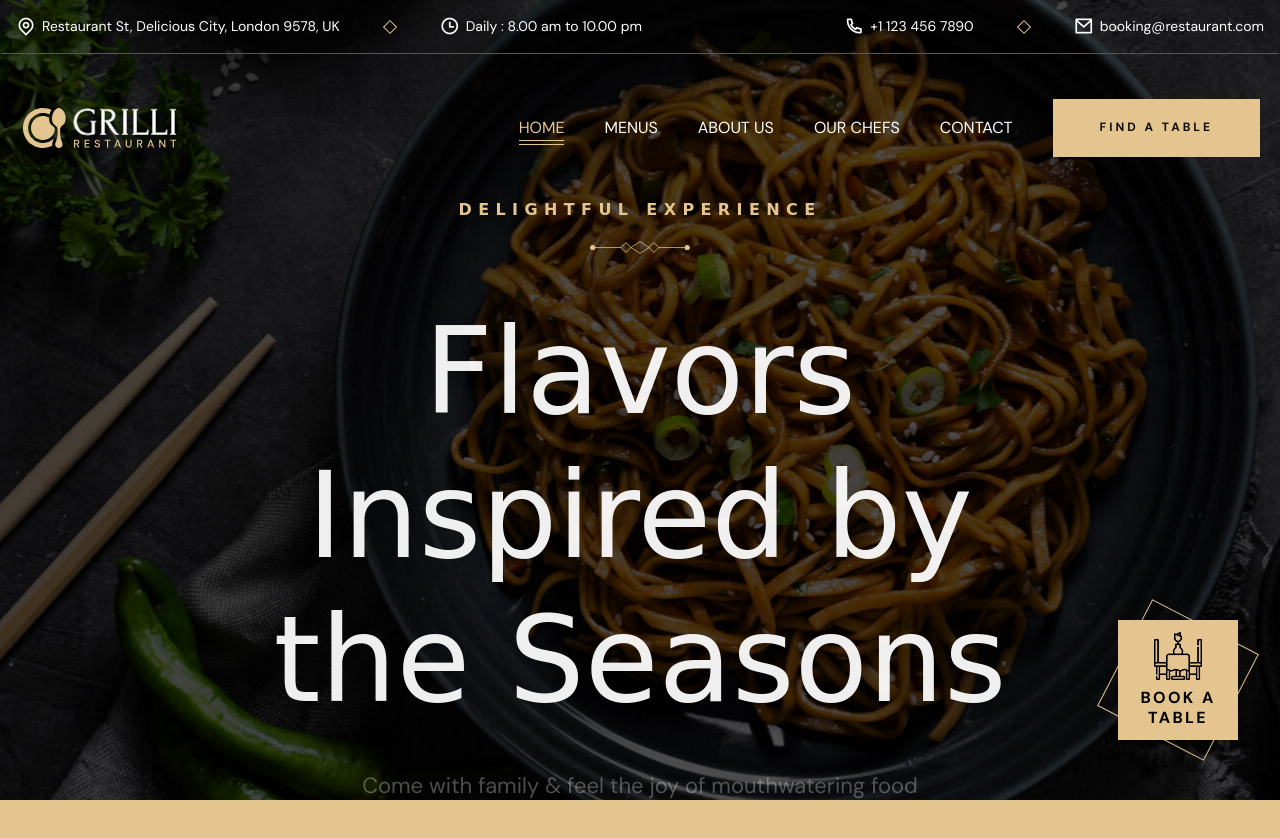
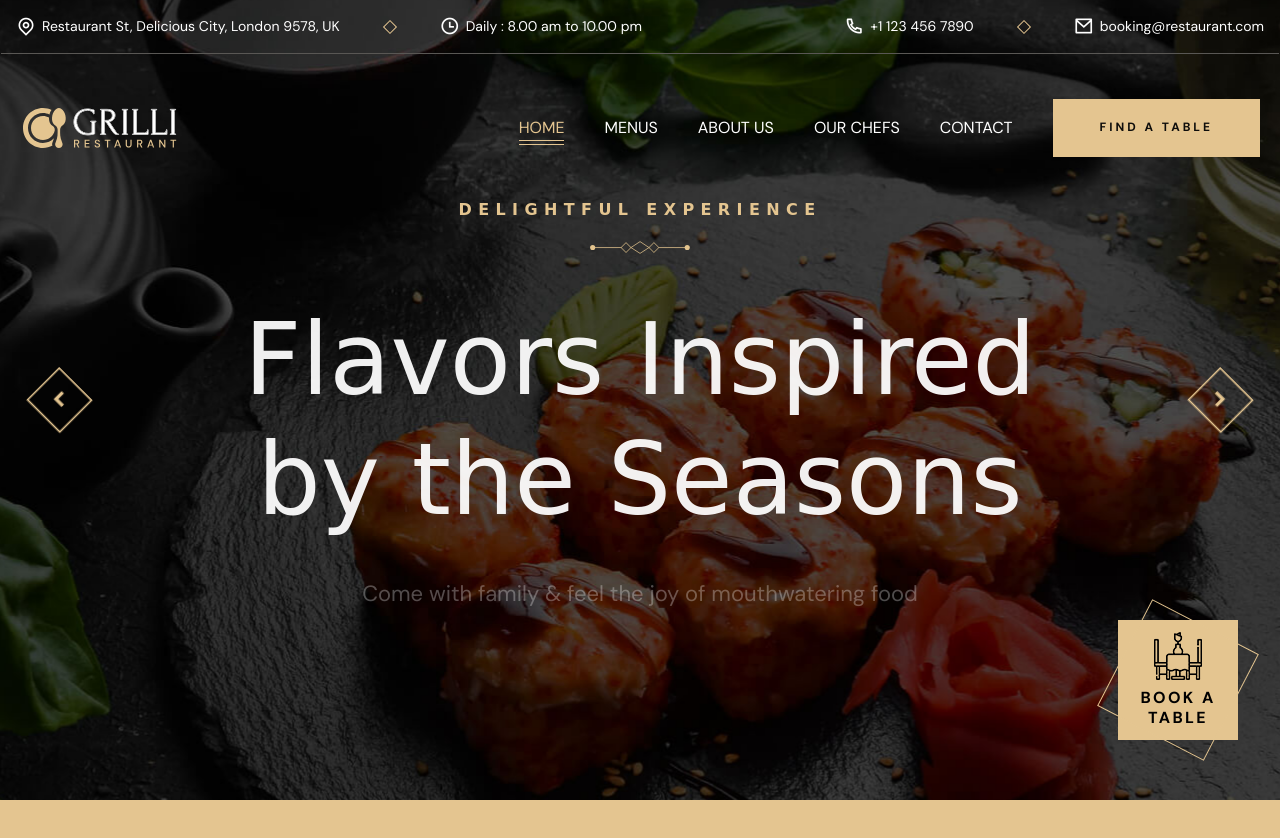
Before and after one commit to Krzysiek756/Grilli-Restaurant, a website: page src/index.pug in a window 1280 px wide. Both pictures are taken after a click on the link "MENUS". Drawn offline with nearby package versions, Linux system fonts and the light colour scheme; files that its build step writes are made by us from their sources; a web font is replaced by a local one.

Commit message:
finish hero section

```diff
--- a/src/parts/content.pug
+++ b/src/parts/content.pug
@@ -15,7 +15,7 @@
                                 span.text.text-1 View Our Menu
                                 span.text.text-2(aria-hidden='true') View Our Menu
                         .hero__slide(data-hero-slider-item="")
-                            .hero__bg.hero__bg--1
+                            .hero__bg.hero__bg--2
                             h3.slide__subtitle.slider-reveal delightful experience
                             h1.slide__title.slider-reveal Flavors Inspired by the Seasons
                             p.slide__p.slider-reveal Come with family & feel the joy of mouthwatering food
@@ -23,14 +23,14 @@
                                 span.text.text-1 View Our Menu
                                 span.text.text-2(aria-hidden='true') View Our Menu
                         .hero__slide(data-hero-slider-item="")
-                            .hero__bg.hero__bg--2
+                            .hero__bg.hero__bg--3
                             h3.slide__subtitle.slider-reveal amazing & delicious
                             h1.slide__title.slider-reveal Where every flavor tells a story
                             p.slide__p.slider-reveal Come with family & feel the joy of mouthwatering food
                             .btn.btn--hero.slider-reveal
                                 span.text.text-1 View Our Menu
                                 span.text.text-2(aria-hidden='true') View Our Menu
-                    .hero__button
+            .hero__button
                         .btn.btn--slider.prev(data-prev-btn="")
                             i.ri-arrow-left-s-line
                         .btn.btn--slider.next(data-next-btn="")
--- a/src/scss/components/_button.scss
+++ b/src/scss/components/_button.scss
@@ -98,5 +98,44 @@
     }
 
 
+    &--slider {
+
+        display: flex;
+        align-items: center;
+        justify-content: center;
+
+        padding: 12px 12px;
+        transform: translateY(-50%) rotate(45deg) scale(0.6);
+
+
+        @include xl {
+            transform: translateY(-50%) rotate(45deg) scale(0.8);
+        }
+
+        transition: $transition-2;
+
+
+        i {
+            font-size: 28px;
+            transform: rotate(-45deg);
+
+            @include xl {
+                transform: scale(1.2) rotate(-45deg);
+
+            }
+        }
+
+        &:hover {
+            transition: $transition-2;
+
+            background-color: $gold-crayola;
+
+            i {
+                color: $black;
+            }
+        }
+    }
+
+
 
 }
--- a/src/scss/components/_container.scss
+++ b/src/scss/components/_container.scss
@@ -52,9 +52,6 @@
 
 
 
-
-
-
     &__slider {
         display: flex;
         flex-direction: column;
@@ -73,19 +70,6 @@
         background-size: cover;
         background-repeat: no-repeat;
 
-        :nth-child(1) {
-            background-image: url('/assets/img/hero-slider-1.jpg');
-        }
-
-        :nth-child(2) {
-            background-image: url('/assets/img/hero-slider-2.jpg');
-        }
-
-
-
-        :nth-child(3) {
-            background-image: url('/assets/img/hero-slider-3.jpg');
-        }
 
 
 
@@ -109,7 +93,17 @@
 
         @include smoothScale;
 
+        &--2 {
+            background-image: url('/assets/img/hero-slider-2.jpg');
+        }
+
+        &--3 {
+            background-image: url('/assets/img/hero-slider-3.jpg');
+        }
+
+
     }
+
 
     &__image {
 
@@ -187,6 +181,8 @@
 
 
 
+
+
         position: absolute;
         top: 0;
         left: 50%;
@@ -241,6 +237,27 @@
 
     &__button {
         display: none;
+
+
+        @include md {
+            display: inline-flex;
+            height: fit-content;
+            justify-content: space-between;
+            flex-direction: row;
+            width: calc(100% - 40px);
+
+            margin: 0 20px;
+
+            position: absolute;
+
+            top: 50%;
+
+        }
+
+        @include xl {
+            margin: 0 30px;
+            width: calc(100% - 60px);
+        }
     }
 
 
@@ -256,14 +273,21 @@
             margin-bottom: 20px;
 
 
-            margin-top: 80px;
+            margin-top: 70px;
 
             @include sm {
                 margin-bottom: 20px;
+
+
             }
 
             @include md {
                 font-size: 1.6rem;
+                margin-top: 140px;
+            }
+
+            @include lg {
+                margin-top: 80px;
             }
 
             &::after {
@@ -293,15 +317,21 @@
             }
 
             @include lg {
-                font-size: 10rem;
-                max-width: 780px;
+                max-width: 880px;
                 margin-bottom: 20px;
             }
 
             @include xl {
+                font-size: 10rem;
+
+            }
+
+            @include xxl {
                 font-size: 12rem;
-                max-width: 750px;
+                max-width: 980px;
+
             }
+
 
 
         }
@@ -323,6 +353,8 @@
 
 
 
+
+
 }
 
 .l {
```
Also changed, not shown: assets/css/main.min.css, index.html.
